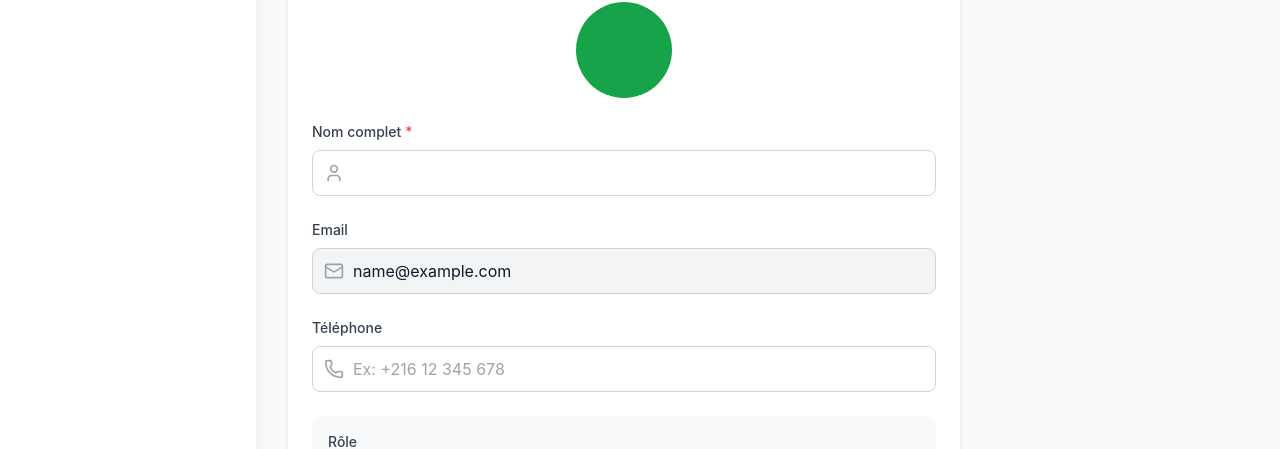
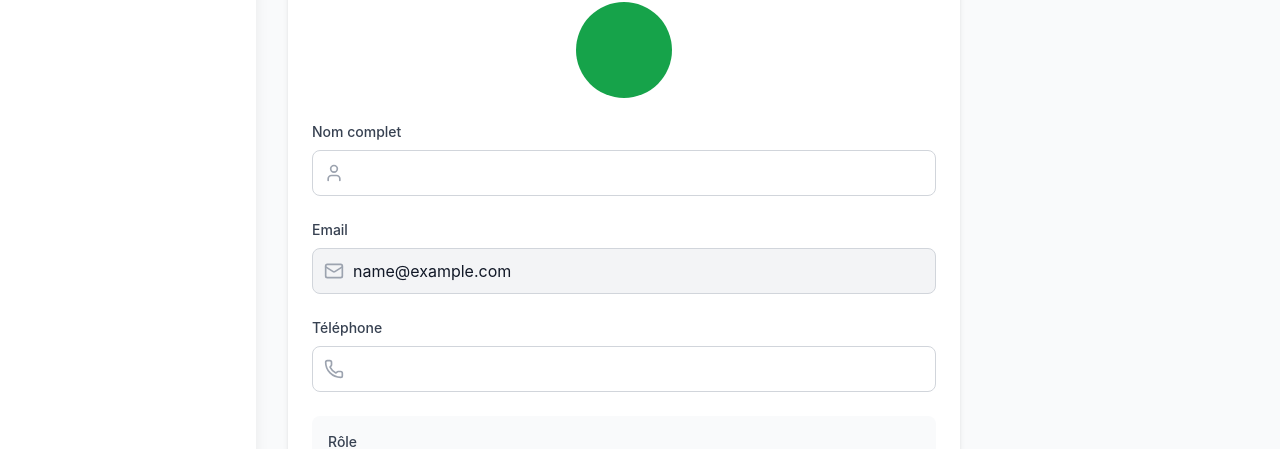
Before and after one commit to doosr/frontend_agro, a React (Create React App) app: page /app/profile in a window 1280 px wide. Shown: the part 283-732 px from the top of the page. Built offline with nearby package versions, Linux system fonts and the light colour scheme; no server answers; sample sign-in values are in the browser's storage.

Commit message:
'fini211'

```diff
--- a/src/pages/Profile.jsx
+++ b/src/pages/Profile.jsx
@@ -1,4 +1,4 @@
-import React, { useState, useEffect } from 'react';
+import React, { useState } from 'react';
 import { User, Mail, Phone, Save } from 'lucide-react';
 import Card from '../components/common/Card';
 import Input from '../components/common/Input';
@@ -8,54 +8,23 @@ import api from '../config/api';
 import { toast } from 'react-toastify';
 
 const Profile = () => {
-  const { user, setUser } = useAuth();
+  const { user } = useAuth();
   const [formData, setFormData] = useState({
-    nom: '',
-    email: '',
-    telephone: ''
+    nom: user?.nom || '',
+    email: user?.email || '',
+    telephone: user?.telephone || ''
   });
   const [loading, setLoading] = useState(false);
-
-  // Charger les données utilisateur au montage
-  useEffect(() => {
-    if (user) {
-      setFormData({
-        nom: user.nom || '',
-        email: user.email || '',
-        telephone: user.telephone || ''
-      });
-    }
-  }, [user]);
 
   const handleSubmit = async (e) => {
     e.preventDefault();
 
-    // Validation simple
-    if (!formData.nom || formData.nom.trim() === '') {
-      toast.error('Le nom est requis');
-      return;
-    }
-
     try {
       setLoading(true);
-
-      // Envoyer uniquement nom et téléphone
-      const response = await api.put('/user/profile', {
-        nom: formData.nom,
-        telephone: formData.telephone
-      });
-
-      if (response.data.success) {
-        // Mettre à jour le contexte utilisateur
-        setUser(response.data.data);
-        toast.success('Profil mis à jour avec succès');
-      }
+      await api.put('/user/profile', formData);
+      toast.success('Profil mis à jour avec succès');
     } catch (error) {
-      console.error('Erreur:', error);
-      toast.error(
-        error.response?.data?.message ||
-        'Erreur lors de la mise à jour du profil'
-      );
+      toast.error('Erreur lors de la mise à jour du profil');
     } finally {
       setLoading(false);
     }
@@ -84,7 +53,6 @@ const Profile = () => {
               icon={User}
               value={formData.nom}
               onChange={(e) => setFormData({ ...formData, nom: e.target.value })}
-              required
             />
 
             <Input
@@ -92,6 +60,7 @@ const Profile = () => {
               type="email"
               icon={Mail}
               value={formData.email}
+              onChange={(e) => setFormData({ ...formData, email: e.target.value })}
               disabled
             />
 
@@ -101,14 +70,11 @@ const Profile = () => {
               icon={Phone}
               value={formData.telephone}
               onChange={(e) => setFormData({ ...formData, telephone: e.target.value })}
-              placeholder="Ex: +216 12 345 678"
             />
 
             <div className="bg-gray-50 p-4 rounded-lg">
               <p className="text-sm font-medium text-gray-700">Rôle</p>
-              <p className="text-lg font-semibold text-primary-600 capitalize">
-                {user?.role}
-              </p>
+              <p className="text-lg font-semibold text-primary-600 capitalize">{user?.role}</p>
             </div>
 
             <div className="bg-gray-50 p-4 rounded-lg">
```
